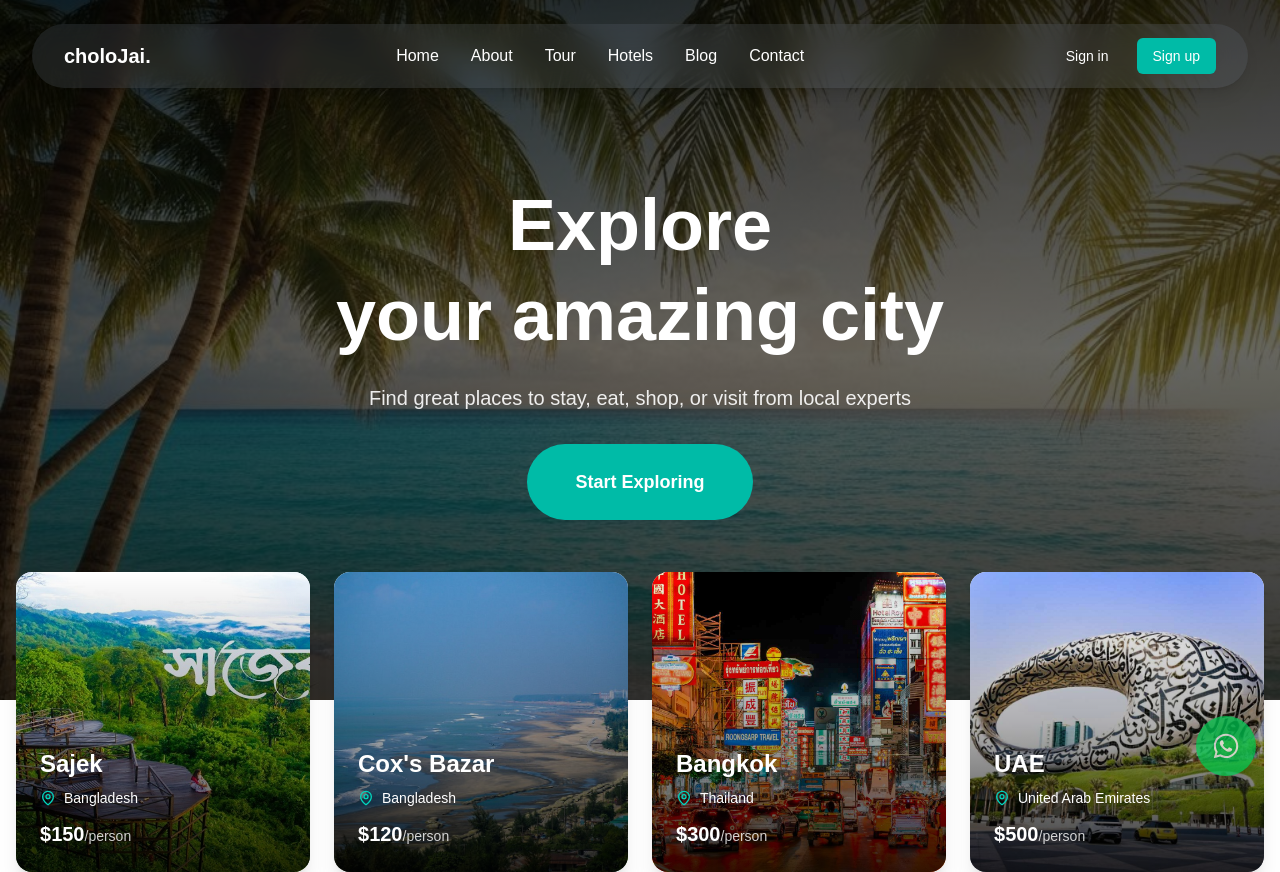
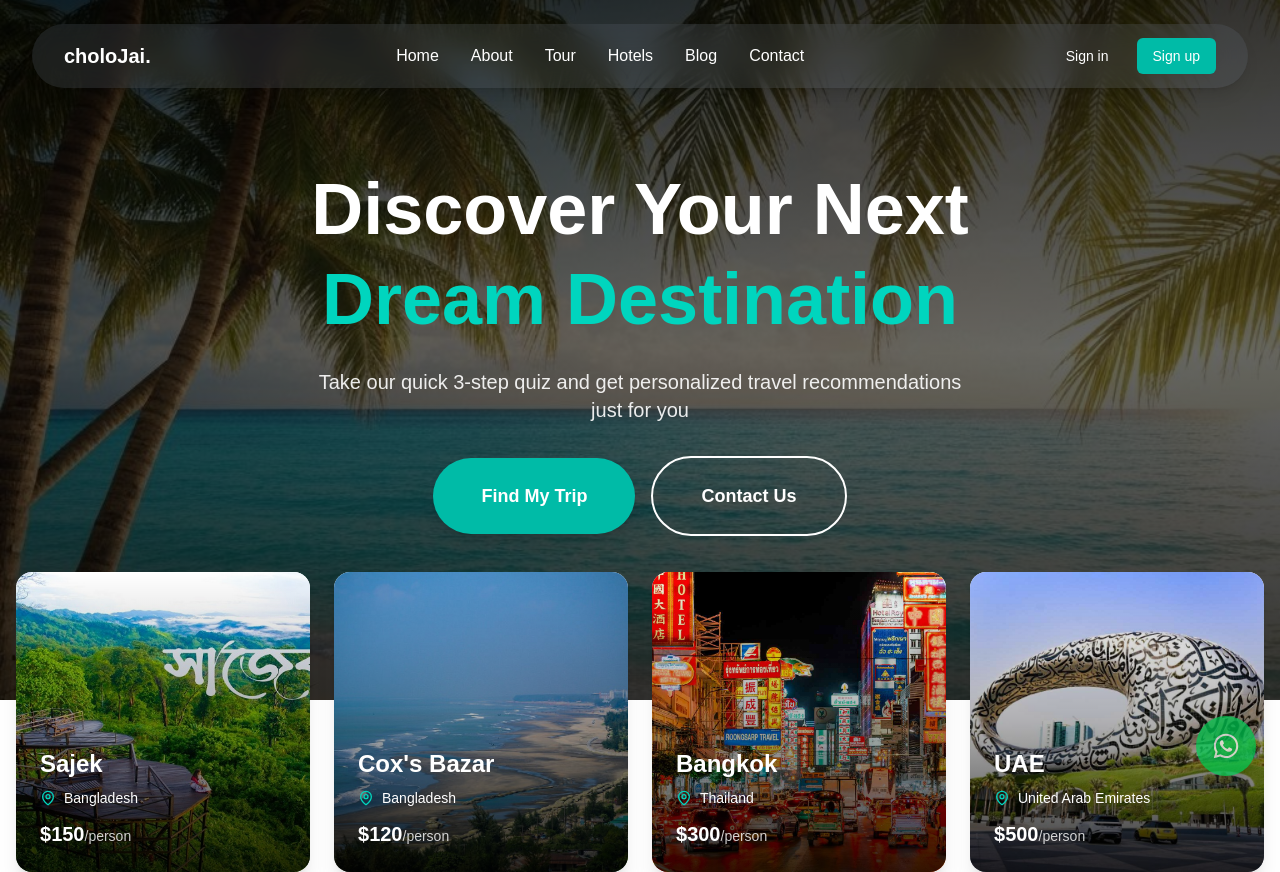
Before and after one commit to istiaq13/cholojai, a Next.js app: page / in a window 1280 px wide. Built offline with nearby package versions, Linux system fonts and the light colour scheme.

Commit message:
hero-section-updated

```diff
--- a/components/hero-section.tsx
+++ b/components/hero-section.tsx
@@ -16,19 +16,30 @@ export function HeroSection() {
      {/* Content */}
         <div className="relative z-10 container mx-auto px-4 py-20 sm:py-24 lg:py-32">
           <div className="max-w-4xl mx-auto text-center">
+            {/* Hero Text */}
             <h1 className="text-3xl sm:text-4xl md:text-5xl lg:text-6xl xl:text-7xl font-bold text-white mb-4 sm:mb-6 text-balance leading-tight">
-            Explore
+              Discover Your Next
               <br className="hidden sm:block" />
               <span className="sm:hidden"> </span>
-            your amazing city
+              <span className="text-teal-400">Dream Destination</span>
             </h1>
             <p className="text-base sm:text-lg lg:text-xl text-white/90 mb-6 sm:mb-8 max-w-2xl mx-auto">
-            Find great places to stay, eat, shop, or visit from local experts
+              Take our quick 3-step quiz and get personalized travel recommendations just for you
             </p>
 
-          <button className="bg-teal-500 hover:bg-teal-600 text-white px-8 py-4 sm:px-12 sm:py-6 text-base sm:text-lg font-semibold rounded-full transform transition-all hover:scale-105">
-            Start Exploring
+          {/* CTAs */}
+            <div className="flex flex-col sm:flex-row gap-4 justify-center items-center">
+              <button
+                className="bg-teal-500 hover:bg-teal-600 text-white px-8 py-4 sm:px-12 sm:py-6 text-base sm:text-lg font-semibold rounded-full transform transition-all hover:scale-105 shadow-lg"
+              >
+                Find My Trip
               </button>
+              <button
+                className="border-2 border-white text-white hover:bg-white hover:text-gray-800 px-8 py-4 sm:px-12 sm:py-6 text-base sm:text-lg font-semibold rounded-full transform transition-all hover:scale-105"
+              >
+                Contact Us
+              </button>
+            </div>
         </div>
       </div>
     </section>
```
Lines whose indentation alone changed are shown as unchanged.
